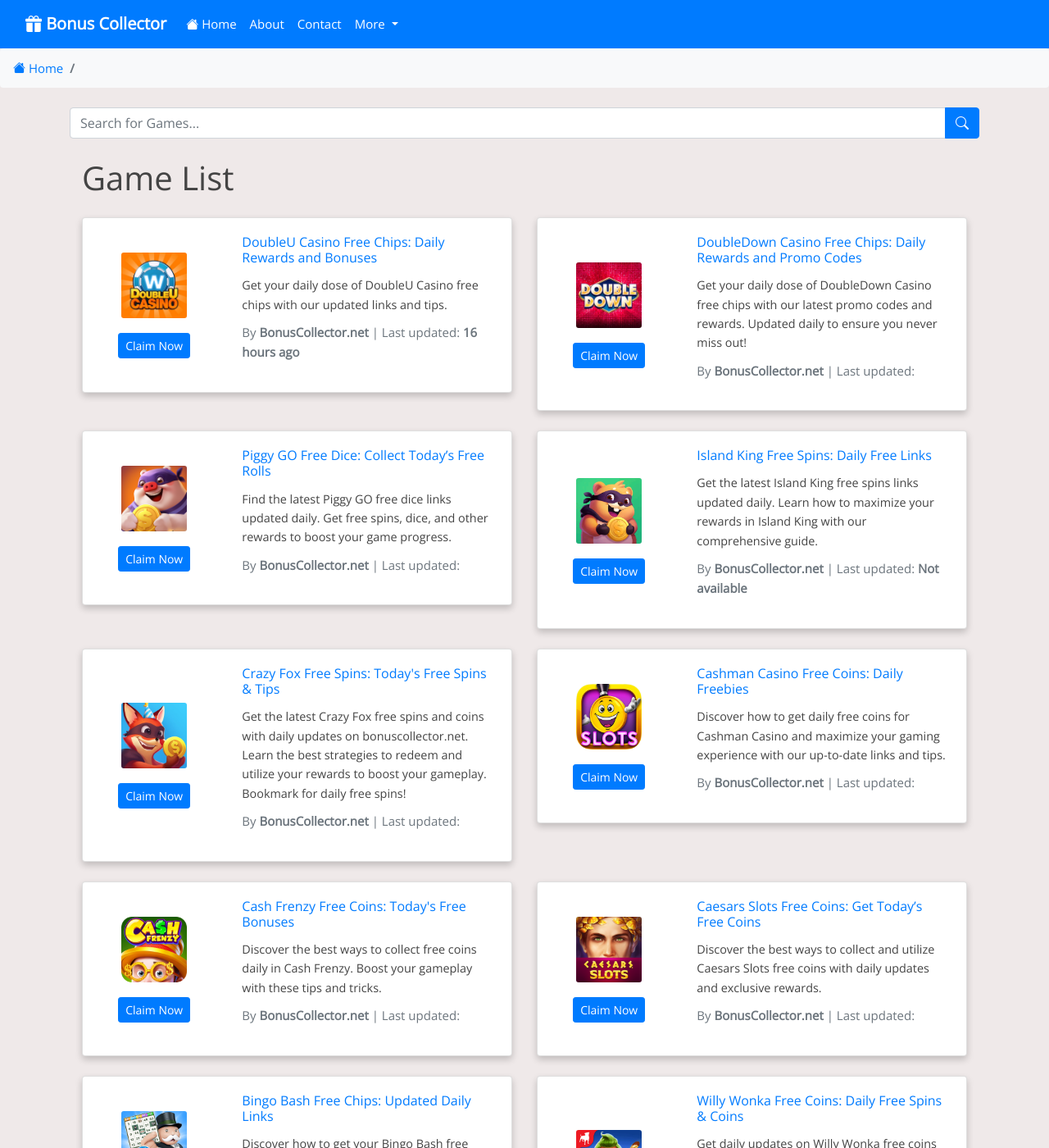
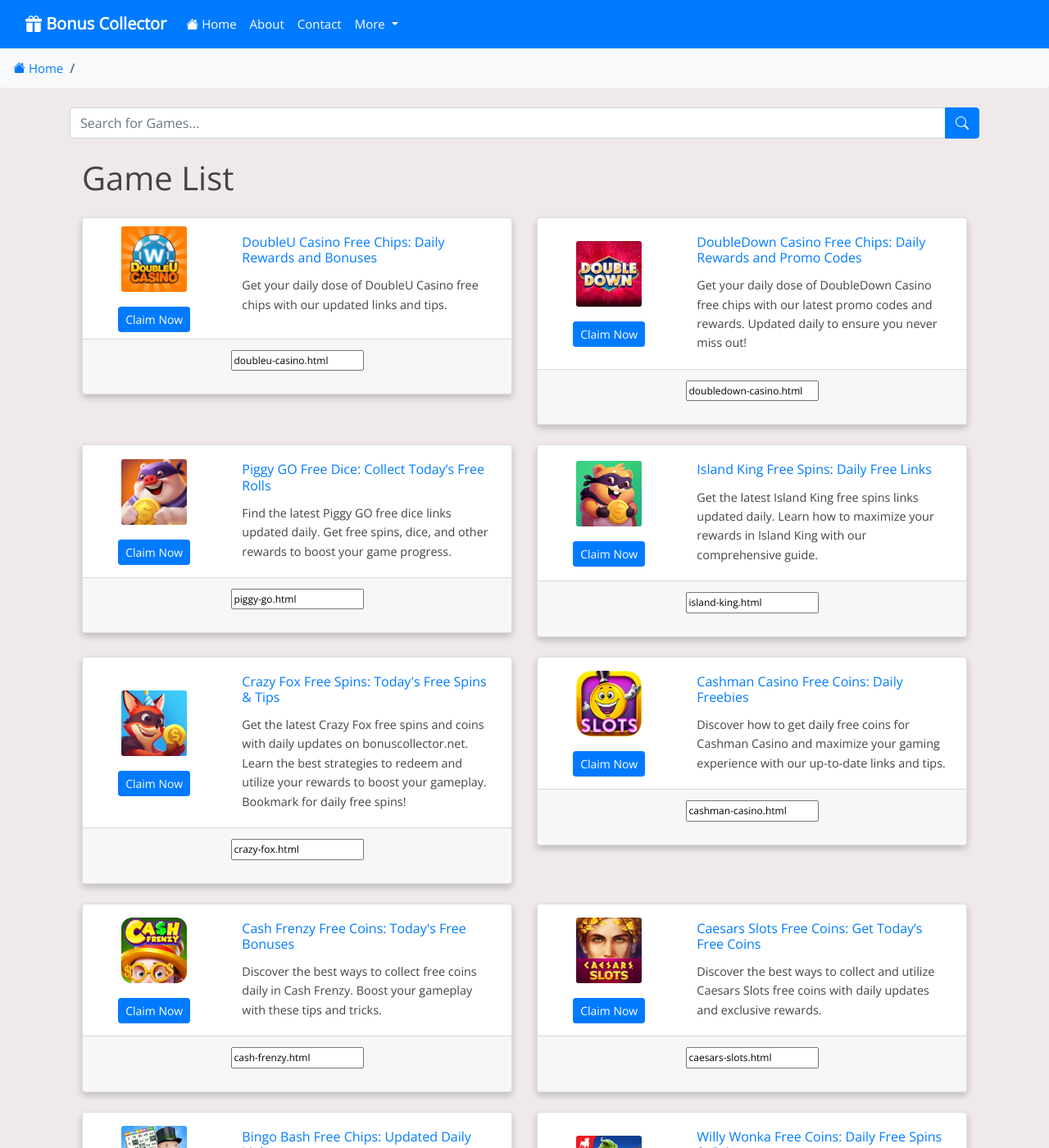
Before and after one commit to Prollad99/bs-net, a Jekyll site: the page built from index.html, in a window 1280 px wide and 1400 px high. Shown: the whole window at 82% size. Built offline with Jekyll 4.4.1, drawn with Linux system fonts in a browser that asks for light colours; nearby versions of some CDN libraries; the list of posts is cut into pages by our own code; comment, search, counter and statistics services are not loaded; some of the changed text lies outside the part shown.

Commit message:
Update index.html

```diff
--- a/index.html
+++ b/index.html
@@ -24,21 +24,18 @@
                     <h5 class="card-title" style="font-size: 1rem;">{{ post.title }}</h5>
                   </a>
                   <p class="card-text" style="font-size: 0.9rem;">{{ post.description }}</p>
-                  <p class="card-subtitle text-muted mb-3">
-                    By <strong>{{ post.author }}</strong> |
-                    {% assign include_file = post.include_file | prepend: "_includes/" %}
-                    {% if site.data.include_files[post.include_file].last_modified %}
-                      Last updated:
-                      <strong id="last-updated" data-last-modified="{{ site.data.include_files[post.include_file].last_modified | date: "%Y-%m-%dT%H:%M:%SZ" }}"></strong>
-                    {% else %}
-                      Last updated: <strong>Not available</strong>
-                    {% endif %}
-                  </p>
-                  <!-- Hidden input for include_file -->
-                  <input type="hidden" name="include_file" value="{{ post.include_file }}">
                 </div>
               </div>
             </div>
+            <!-- xx -->
+<div class="card-footer text-center">
+  <p class="text-muted">
+  <small>
+  <input name="include_file" value="{{ post.include_file }}">
+  </small>
+  </p>
+  </div>
+  <!-- xx -->
           </div>
         </div>
       {% endif %}
```
